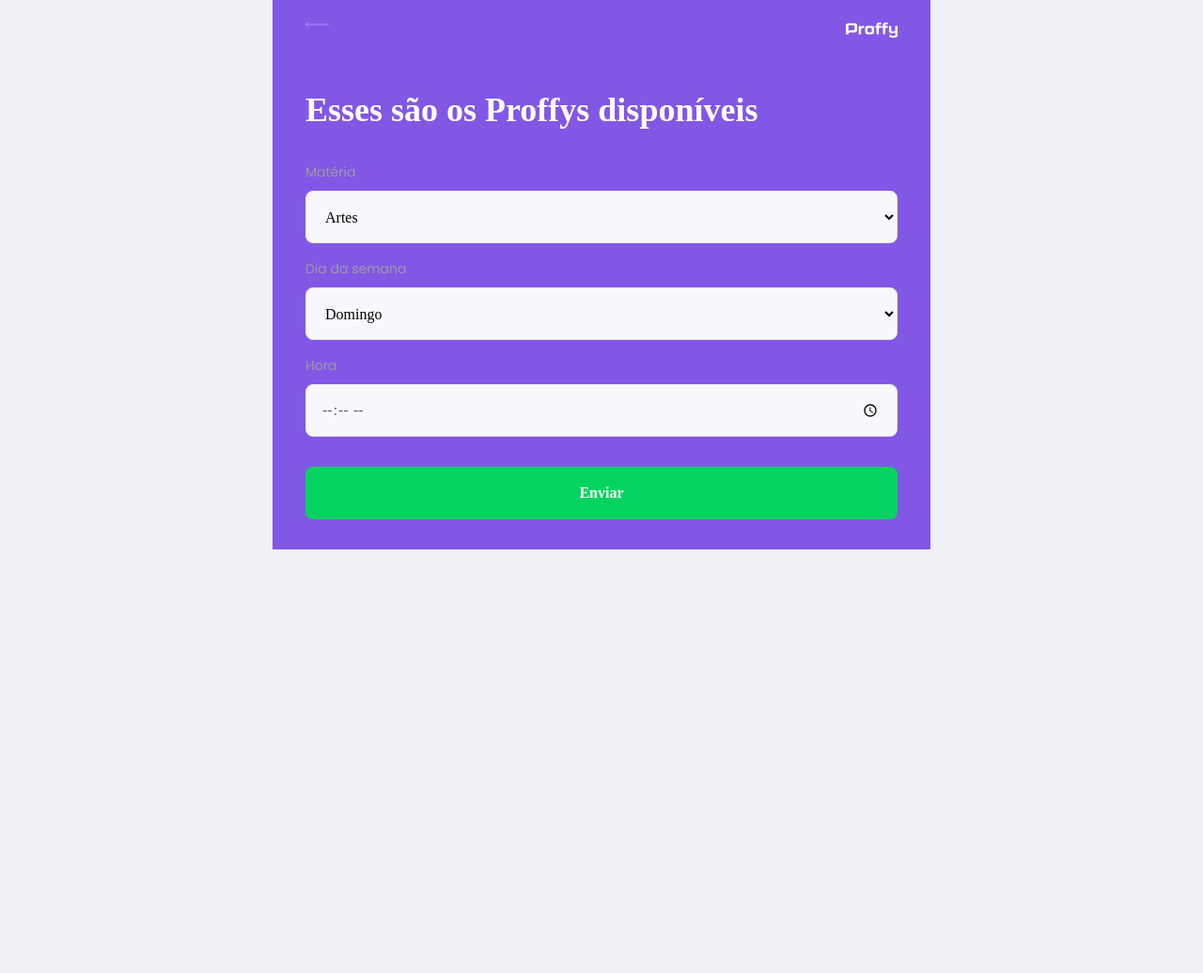
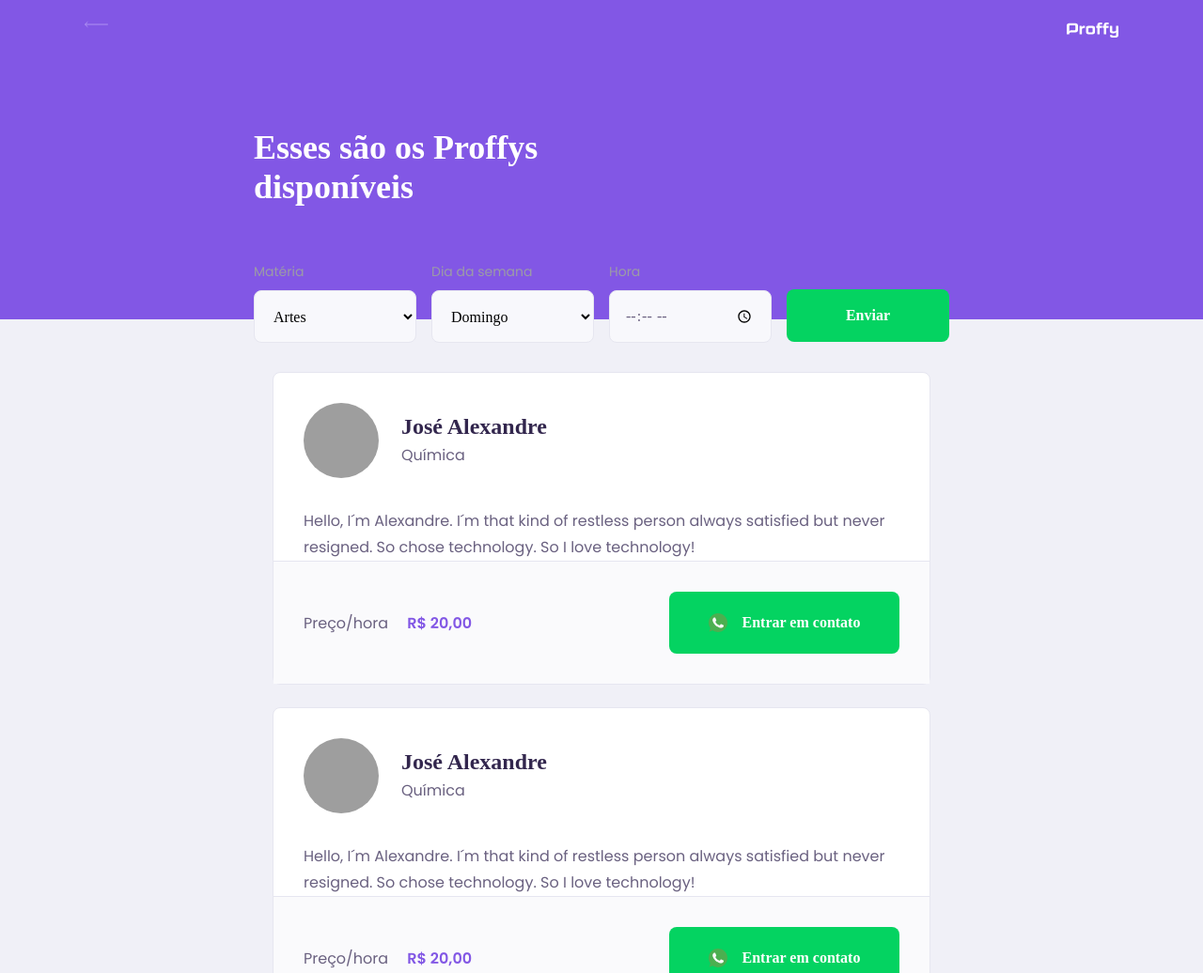
Before and after one commit to AlexandreALX/Proffy-, a plain HTML site: page study.html in a window 1280 px wide. Shown: the top 1036 px of the page at 94% size. Before the commit the page ends 800 px from the top, so only its background shows below. Drawn offline with Linux system fonts and the light colour scheme; grey boxes are pictures that could not be loaded.

Commit message:
D02 ready!

```diff
--- a/study.html
+++ b/study.html
@@ -56,6 +56,43 @@
                </form>
            </div>
        </header>
+       <main>
+           <article class="teacher-item">
+               <header>
+                   <img src="https://avatars2.githubusercontent.com/u/59508016?s=460&u=6f23767441985ce8b6a7d57d508540deedc2ca51&v=4" alt="José Alexandre">
+                   <div>
+                       <strong>José Alexandre</strong>
+                       <span>Química</span>
+                   </div>
+               </header>
+               <p>Hello, I´m Alexandre. I´m that kind of restless person always satisfied but never resigned. So chose technology. So I love technology!</p>
+               <footer>
+                   <p>Preço/hora <strong>R$ 20,00</strong> </p>
+                   <button type="button">
+                       <img src="assets/icons/whatsapp.svg" alt="Icone WhatsApp">
+                       Entrar em contato
+                    </button>
+               </footer>
+            </article>
+
+            <article class="teacher-item">
+               <header>
+                   <img src="https://avatars2.githubusercontent.com/u/59508016?s=460&u=6f23767441985ce8b6a7d57d508540deedc2ca51&v=4" alt="José Alexandre">
+                   <div>
+                       <strong>José Alexandre</strong>
+                       <span>Química</span>
+                   </div>
+               </header>
+               <p>Hello, I´m Alexandre. I´m that kind of restless person always satisfied but never resigned. So chose technology. So I love technology!</p>
+               <footer>
+                   <p>Preço/hora <strong>R$ 20,00</strong> </p>
+                   <button type="button">
+                       <img src="assets/icons/whatsapp.svg" alt="Icone WhatsApp">
+                        Entrar em contato
+                    </button>
+               </footer>
+           </article>
+       </main>
     </div>
 </body>
 </html>
--- a/styles/partials/page-study.css
+++ b/styles/partials/page-study.css
@@ -33,6 +33,7 @@
 .page-header .header-content{
     width: 90%;
     margin: 3.2rem auto;
+    position: relative;
 }
 .page-header .header-content strong{
     font: 700 3.6rem Arquivo;
@@ -83,6 +84,10 @@
     padding: 0 1.6rem;
     font: 1.6rem Arquivo;
 }
+.input-block{
+    position: relative;
+}
+
 .input-block:focus-within::after{
     width: calc(100% - 3.2rem);
     height: 2px;
@@ -90,6 +95,137 @@
     background: var(--color-primary-light);
     position: absolute;
     left: 1.6rem;
-    right: 1.6rem;
     bottom: 0;
 }
+#page-study main{
+    margin: 3.2rem auto;
+    width: 90%;
+}
+.teacher-item{
+    background-color: var(--color-box-base);
+    border: 1px solid var(--color-line-in-white);
+    border-radius: .8rem;
+    margin-top: 2.4rem;
+}
+.teacher-item header{
+    padding: 3.2rem 2rem;
+    display: flex;
+    align-items: center;
+}
+.teacher-item header img{
+    width: 8rem;
+    height: 8rem;
+    border-radius: 50%;
+}
+.teacher-item header div{
+    margin-left: 2.4rem;
+}
+.teacher-item header div strong{
+    font: 700 2.4rem Arquivo;
+    display: block;
+    color: var(--color-text-title);
+}
+.teacher-item header span{
+    font-size: 1.6rem;
+    display: block;
+    margin-top: .4rem;
+}
+.teacher-item > p{
+    padding: 0 2rem;
+    font-size: 1.6rem;
+    line-height: 2.8rem;
+}
+.teacher-item footer{
+    padding: 3.2rem 2rem;
+    background-color: var(--color-box-footer);
+    border-top: 1px solid var(--color-line-in-white);
+    display: flex;
+    align-items: center;
+    justify-content: space-between;
+}
+.teacher-item-footer p {
+    font-size: 1.4rem;
+    line-height: 2.4rem;
+    color: var(--color-text-complement);
+}
+.teacher-item footer p strong{
+    font-size: 1.6rem;
+    color: var(--color-primary);
+    display: block;
+}
+.teacher-item footer button{
+    width: 20rem;
+    height: 6.6rem;
+    background: var(--color-secondary);
+    color: var(--color-button-text);
+    border: 0;
+    border-radius: .8rem;
+    cursor: pointer;
+    font: 700 1.4rem Arquivo;
+    display: flex;
+    align-items: center;
+    justify-content: space-evenly;
+    text-decoration: none;
+    transition: background 0.2s;
+    margin-left: 1.6rem;
+}
+.teacher-item footer button:hover{
+    background: var(--color-secondary-dark);
+}
+@media(min-width:700px){
+    #page-study .container{
+        max-width: 100vw;
+    }
+    .page-header{
+        height: 340px;
+    }
+    .page-header .top-bar-container{
+        max-width: 1100px;
+    }
+    .page-header .header-content{
+        max-width: 740px;
+        margin: 0 auto;
+        flex: 1 1;
+        padding-bottom: 48px;
+        display: flex;
+        flex-direction: column;
+        justify-content: center;
+    }
+    .page-header .header-content strong{
+        max-width: 350px;
+    }
+    .teacher-item header,
+    .teacher-item footer{
+        padding: 32px;
+    }
+    #search-teachers{
+        display: grid;
+        grid-template-columns: repeat(4, 1fr);
+        gap: 16px;
+        position: absolute;
+        bottom: -25px;
+    }
+    #page-study main{
+        padding: 32px 0;
+        max-width: 700px;
+        margin: 0 auto;
+    }
+    #search-teachers .select-block{
+        margin-bottom: 0;
+    }
+    .teacher-item > p{
+        padding: 0 32px;
+    }
+    .teacher-item footer p strong{
+        display: initial;
+        margin-left: 16px;
+    }
+    .teacher-item footer button{
+        width: 245px;
+        font-size: 16px;
+        justify-content: center;
+    }
+    .teacher-item footer button img{
+        margin-right: 16px;
+    }
+}
```
